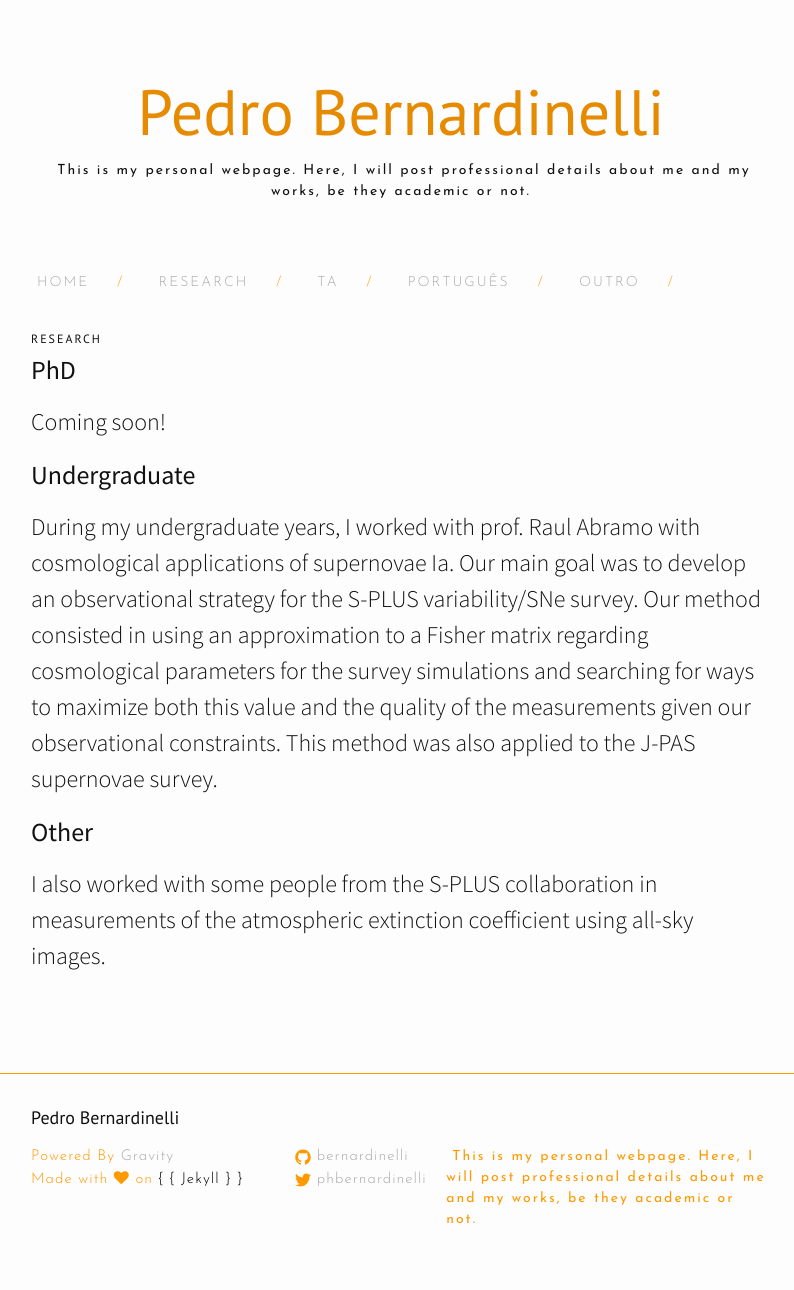
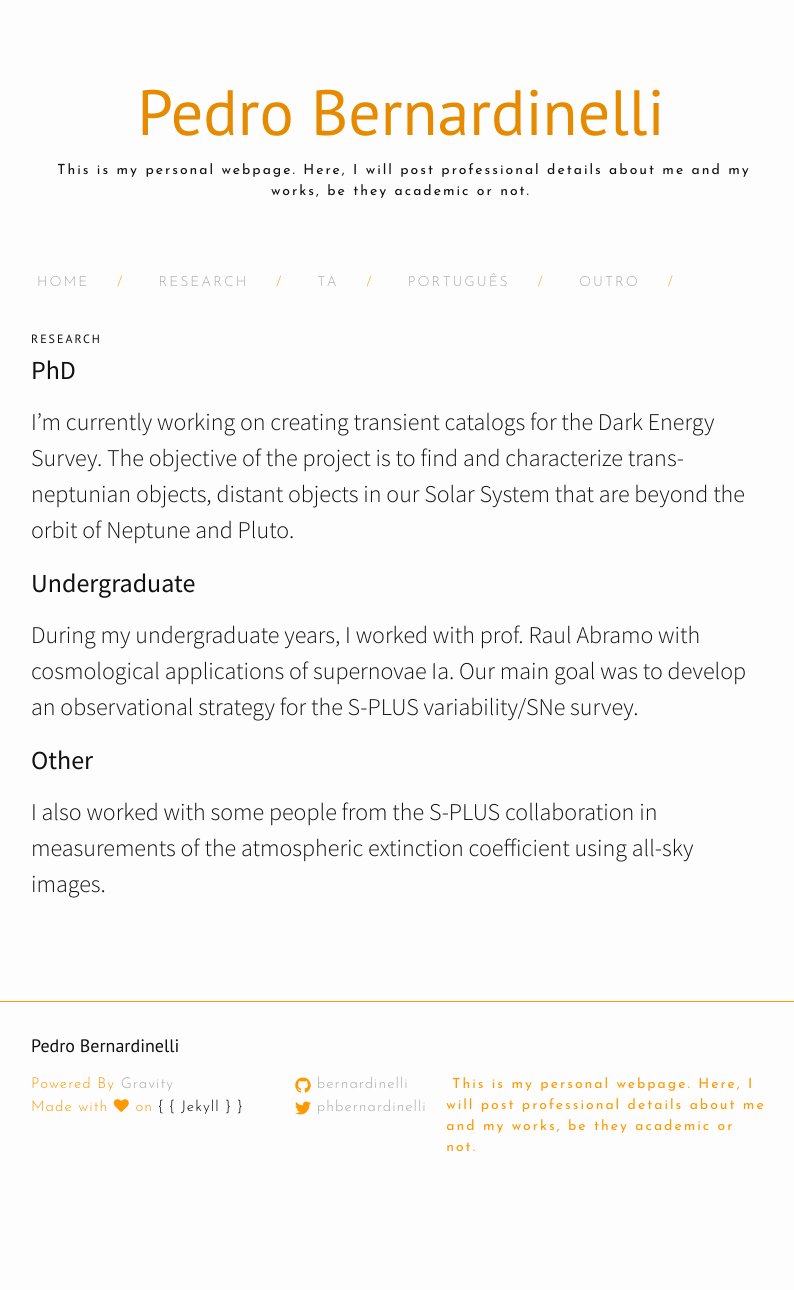
Before and after one commit to bernardinelli/bernardinelli.github.io, a Jekyll site: the page built from index01-research.md, in a window 1280 px wide. Shown: the whole page, without its empty margins (239-1033 px from the left). Built offline with Jekyll 4.4.1, drawn with Linux system fonts in a browser that asks for light colours; nearby versions of some CDN libraries; after the commit the page ends 1218 px from its top, so only the background shows below that.

Commit message:
Update index01-research.md

```diff
--- a/index01-research.md
+++ b/index01-research.md
@@ -5,10 +5,10 @@ permalink: /research/
 ---
 
 ### PhD ###
-Coming soon!
+I'm currently working on creating transient catalogs for the Dark Energy Survey. The objective of the project is to find and characterize trans-neptunian objects, distant objects in our Solar System that are beyond the orbit of Neptune and Pluto.
 
 ### Undergraduate ###
-During my undergraduate years, I worked with prof. Raul Abramo with cosmological applications of supernovae Ia. Our main goal was to develop an observational strategy for the S-PLUS variability/SNe survey. Our method consisted in using an approximation to a Fisher matrix regarding cosmological parameters for the survey simulations and searching for ways to maximize both this value and the quality of the measurements given our observational constraints. This method was also applied to the J-PAS supernovae survey.
+During my undergraduate years, I worked with prof. Raul Abramo with cosmological applications of supernovae Ia. Our main goal was to develop an observational strategy for the S-PLUS variability/SNe survey.
 
 ### Other ###
 I also worked with some people from the S-PLUS collaboration in measurements of the atmospheric extinction coefficient using all-sky images.
```
